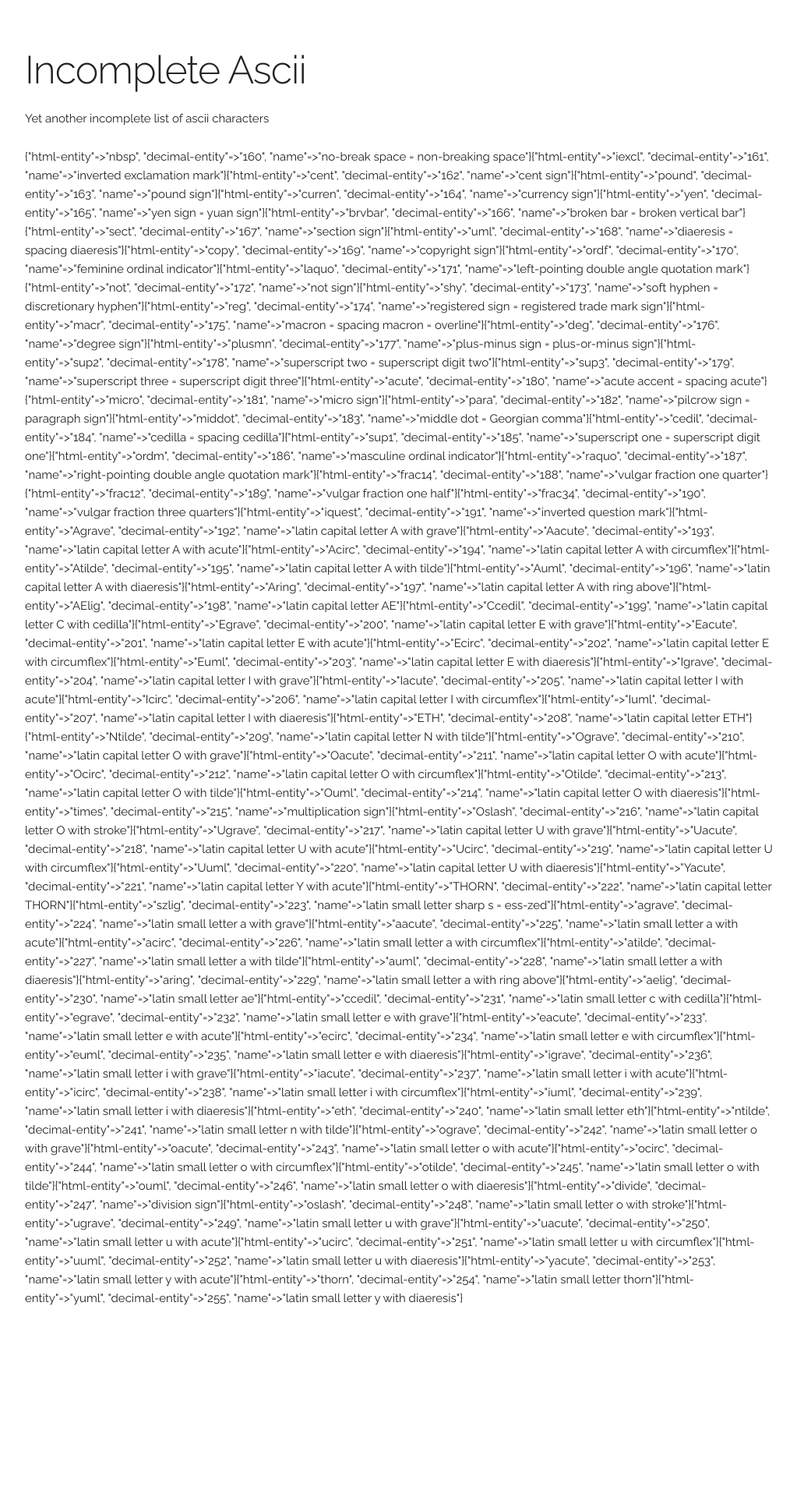
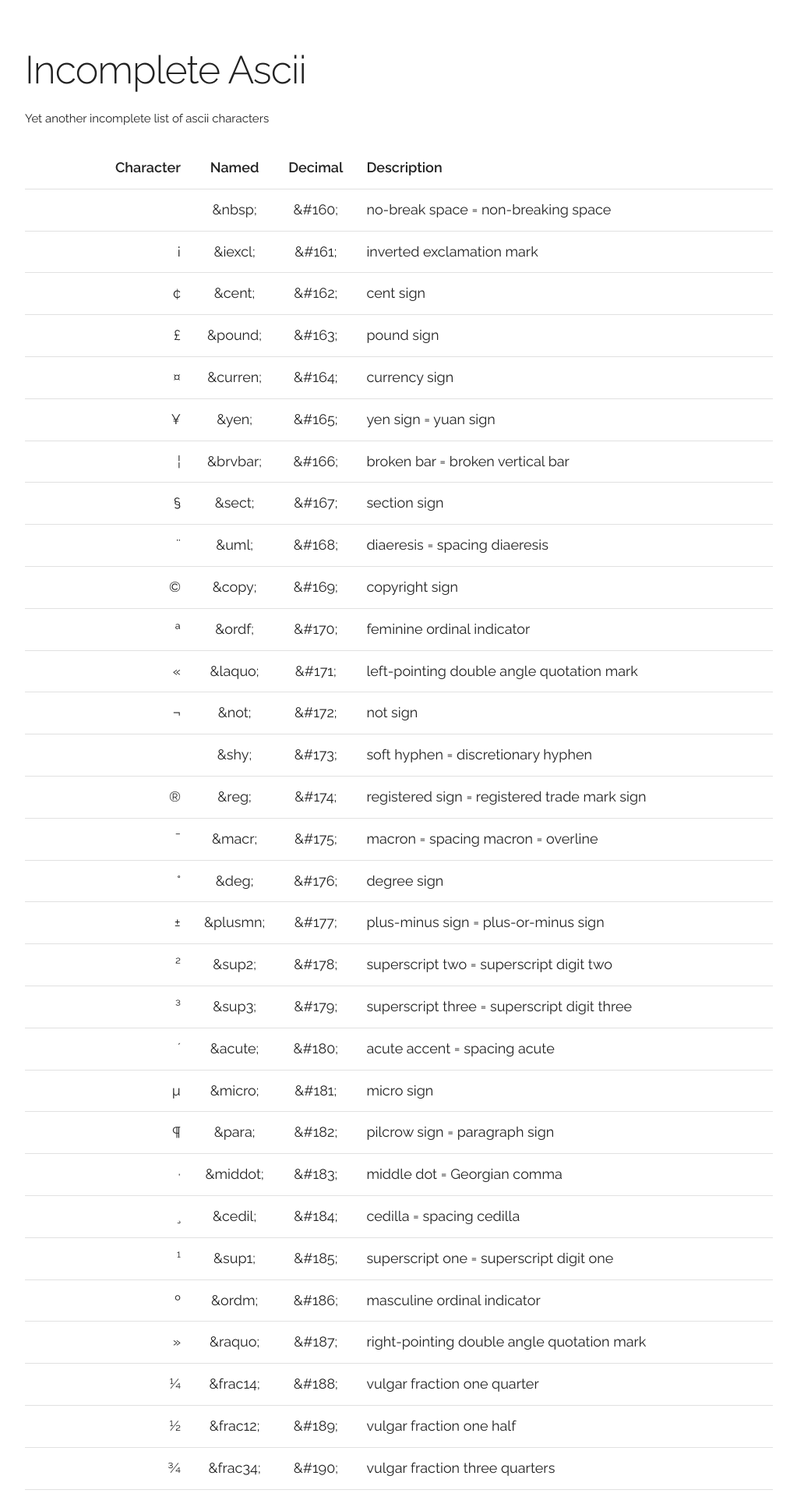
Before and after one commit to GeorgePhillips/Ascii-Jekyll, a Jekyll site: the page built from index.html, in a window 1280 px wide. Shown: the top 1920 px of the page at 78% size, without its empty margins (128-1151 px from the left). Built offline with Jekyll 4.4.1, drawn with Linux system fonts in a browser that asks for light colours; before the commit the page ends 1677 px from its top, so only the background shows below that; some of the changed text lies outside the part shown.

Commit message:
output data into a table

```diff
--- a/_data/ascii.csv
+++ b/_data/ascii.csv
@@ -1,4 +1,4 @@
-html-entity,decimal-entity,name
+html-entity,decimal-entity,description
 nbsp,160,no-break space = non-breaking space
 iexcl,161,inverted exclamation mark
 cent,162,cent sign
--- a/_layouts/default.html
+++ b/_layouts/default.html
@@ -22,7 +22,13 @@
         </header>
 
         {{ content }}
+
+        <footer>
+            <p>Source <a href="http://www.w3.org/TR/html4/sgml/entities.html">W3C - Character entity references in HTML 4</a></p>
+            <p>Contribute on <a href="https://github.com/GeorgePhillips/Ascii-Jekyll">GitHub</a></p>
+        </footer>
     </div>
+
 
 </body>
 </html>
--- a/css/skeleton.css
+++ b/css/skeleton.css
@@ -420,3 +420,21 @@ there.
 header {
     margin-top: 60px;
 }
+
+.preview {
+    text-align: right;
+}
+
+table {
+    font-size: 1.2em;
+}
+
+.entity {
+    text-align: center;
+}
+
+footer {
+    margin-top: 40px;
+    padding: 20px 0;
+    text-align: right;
+}
--- a/index.html
+++ b/index.html
@@ -2,4 +2,19 @@
 layout: default
 ---
 
-{{ site.data.ascii }}
+<table class="u-full-width">
+    <tr>
+        <th class="preview" width="200">Character</th>
+        <th class="entity" width="50">Named</th>
+        <th class="entity" width="50">Decimal</th>
+        <th class="description">Description</th>
+    </tr>
+    {% for char in site.data.ascii %}
+        <tr>
+            <td class="preview">&#{{ char.decimal-entity }};</td>
+            <td class="entity">&amp;{{ char.html-entity }};</td>
+            <td class="entity">&amp;#{{ char.decimal-entity }};</td>
+            <td class="description">{{ char.description }}</td>
+        </tr>
+    {% endfor %}
+</table>
```
